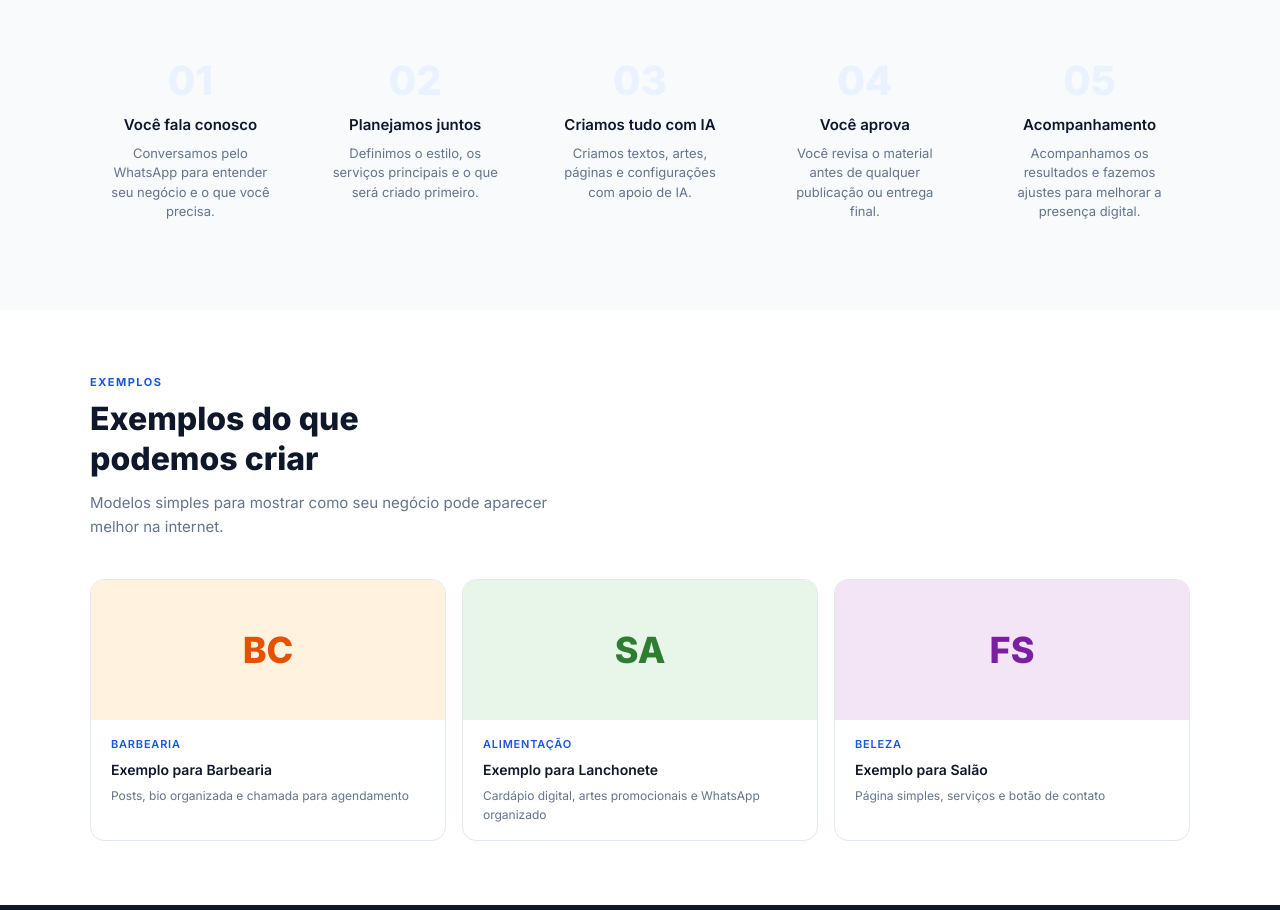
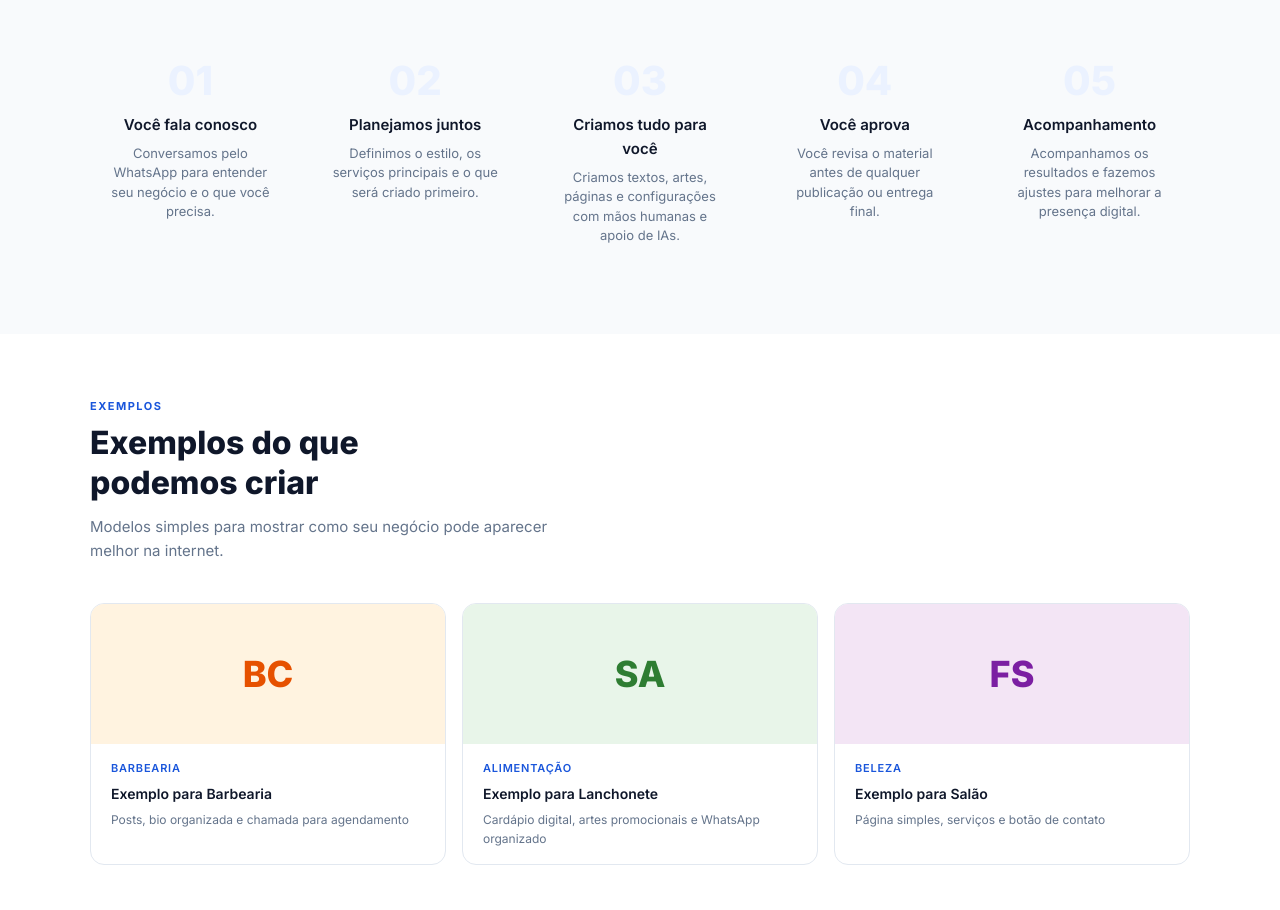
Before and after one commit to gaspararthur/maisdigital.github.io, a plain HTML site: page index.html in a window 1280 px wide. Shown: the part 2258-3168 px from the top of the page. Drawn offline with Linux system fonts and the light colour scheme.

Commit message:
Correção de termos

```diff
--- a/index.html
+++ b/index.html
@@ -808,8 +808,8 @@
     </div>
     <div class="step-card">
       <div class="step-num">03</div>
-      <h3>Criamos tudo com IA</h3>
-      <p>Criamos textos, artes, páginas e configurações com apoio de IA.</p>
+      <h3>Criamos tudo para você</h3>
+      <p>Criamos textos, artes, páginas e configurações com mãos humanas e apoio de IAs.</p>
     </div>
     <div class="step-card">
       <div class="step-num">04</div>
```
